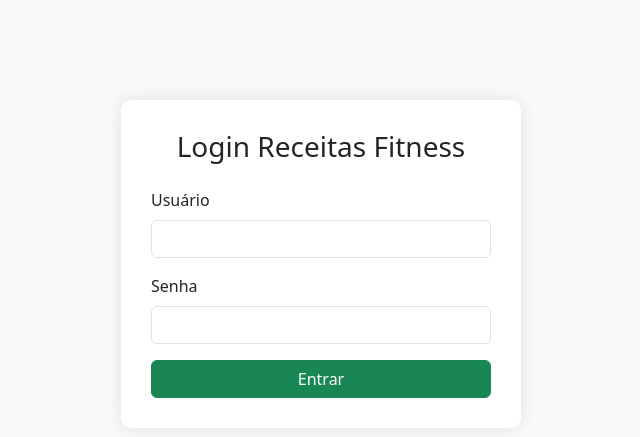
After one commit to DiegoGabriel20/Trabalho-de-PHP, a PHP site: page /login.php in a window 1280 px wide. The commit adds this page. Shown: the top 437 px of the page, without its empty margins (319-959 px from the left). Run offline with PHP 8.4, Linux system fonts and the light colour scheme.

Commit message:
Criação da tela de login usando o metodo POST e o bootstrap

```diff
--- /dev/null
+++ b/login.php
@@ -0,0 +1,39 @@
+<!DOCTYPE html>
+<html lang="pt-br">
+<head>
+    <meta charset="UTF-8">
+    <title>Login - Receitas Fitness</title>
+    <link href="https://cdn.jsdelivr.net/npm/bootstrap@5.3.0/dist/css/bootstrap.min.css" rel="stylesheet">
+    <style>
+        body {
+            background-color: #f8f9fa;
+        }
+        .login-container {
+            max-width: 400px;
+            margin: 100px auto;
+            padding: 30px;
+            background-color: #ffffff;
+            box-shadow: 0 0 15px rgba(0,0,0,0.1);
+            border-radius: 10px;
+        }
+    </style>
+</head>
+<body>
+
+<div class="login-container">
+    <h3 class="text-center mb-4">Login Receitas Fitness</h3>
+    <form action="verifica_login.php" method="POST">
+        <div class="mb-3">
+            <label for="usuario" class="form-label">Usuário</label>
+            <input type="text" class="form-control" id="usuario" name="usuario" required>
+        </div>
+        <div class="mb-3">
+            <label for="senha" class="form-label">Senha</label>
+            <input type="password" class="form-control" id="senha" name="senha" required>
+        </div>
+        <button type="submit" class="btn btn-success w-100">Entrar</button>
+    </form>
+</div>
+
+</body>
+</html>
--- a/menu.php
+++ b/menu.php
@@ -52,11 +52,11 @@
         $hora = date('H');
 
         if ($hora >= 5 && $hora < 12) {
-            echo '<p style="color: Blue; font-weight: bold;"> "<h1>Bom dia! Bem vindo(a)<h1/> <h2> Receitas Fitnnes!<h2/></p>';
+            echo '<p style="color: Blue; font-weight: bold;"> "<h1>Bom dia! Bem vindo(a)<h1/> <h2> Receitas Fitness!<h2/></p>';
         } elseif ($hora >= 12 && $hora < 18) {
-            echo '<p style="color: Blue; font-weight: bold;"<h1>Boa tarde! Bem vindo(a)<h1/> <h2> Receitas Fitnnes!<h2/></p>';
+            echo '<p style="color: Blue; font-weight: bold;"<h1>Boa tarde! Bem vindo(a)<h1/> <h2> Receitas Fitness!<h2/></p>';
         } else {
-            echo '<p style="color: Blue; font-weight: bold;"<h1>Boa noite! Bem vindo(a)<h1/> <h2> Receitas Fitnnes!<h2/></p>';
+            echo '<p style="color: Blue; font-weight: bold;"<h1>Boa noite! Bem vindo(a)<h1/> <h2> Receitas Fitness!<h2/></p>';
         }
 
     ?>
```
